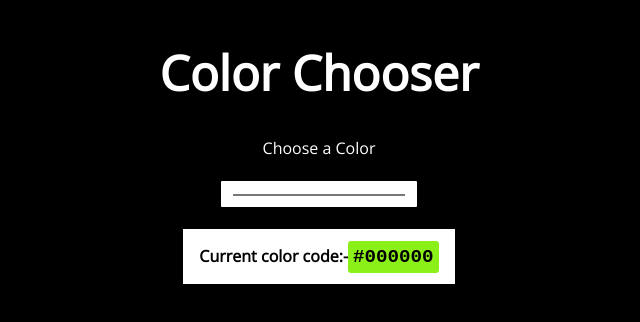
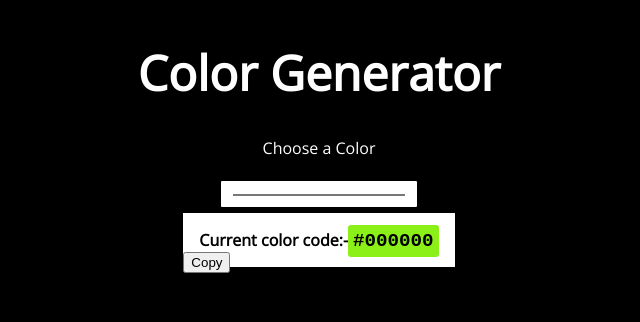
Before and after one commit to mestro65/color-generator, a plain HTML site: page index.html in a window 1280 px wide. Shown: the whole page, without its empty margins (321-961 px from the left). Drawn offline with nearby package versions, Linux system fonts and the light colour scheme; some packages are replaced by stand-ins of ours; a script that the page names is missing.

Commit message:
Update index.html

```diff
--- a/index.html
+++ b/index.html
@@ -9,15 +9,33 @@
     <link rel="preconnect" href="https://fonts.gstatic.com">
     <link href="https://fonts.googleapis.com/css2?family=Open+Sans&display=swap" rel="stylesheet">
     <link rel="stylesheet" href="css/style.css">
+    <script src="https://ajax.googleapis.com/ajax/libs/jquery/1.11.1/jquery.min.js"></script>
+    <script src="https://cdnjs.cloudflare.com/ajax/libs/clipboard.js/1.5.3/clipboard.min.js"></script>
 </head>
 <body>
 
-<h1>Color Chooser</h1>
+<h1>Color Generator</h1>
 <label for="colorChooser" class="label-class">Choose a Color</label>
 <input type="color" value="#000" id="colorChooser">
 
+<div class="color-code">
 <b>Current color code:-<code id="colorCode"></code> </b>
+<div class="hero-btns">
+    <button type="button" id="btn-copy" class="btn btn-white" onclick="copyToClipboard('#colorCode'); copied();" value="Copy">Copy</button>
+</div>
+</div>
+
 <script src="js/main.js"></script>
+<script>
+    function copyToClipboard(element) {
+        var $temp = $("<input>");
+        $("body").append($temp);
+        $temp.val($(element).text()).select();
+        document.execCommand("copy");
+        $temp.remove();
+    }
+</script>
+
 </body>
 
 </html>
```
